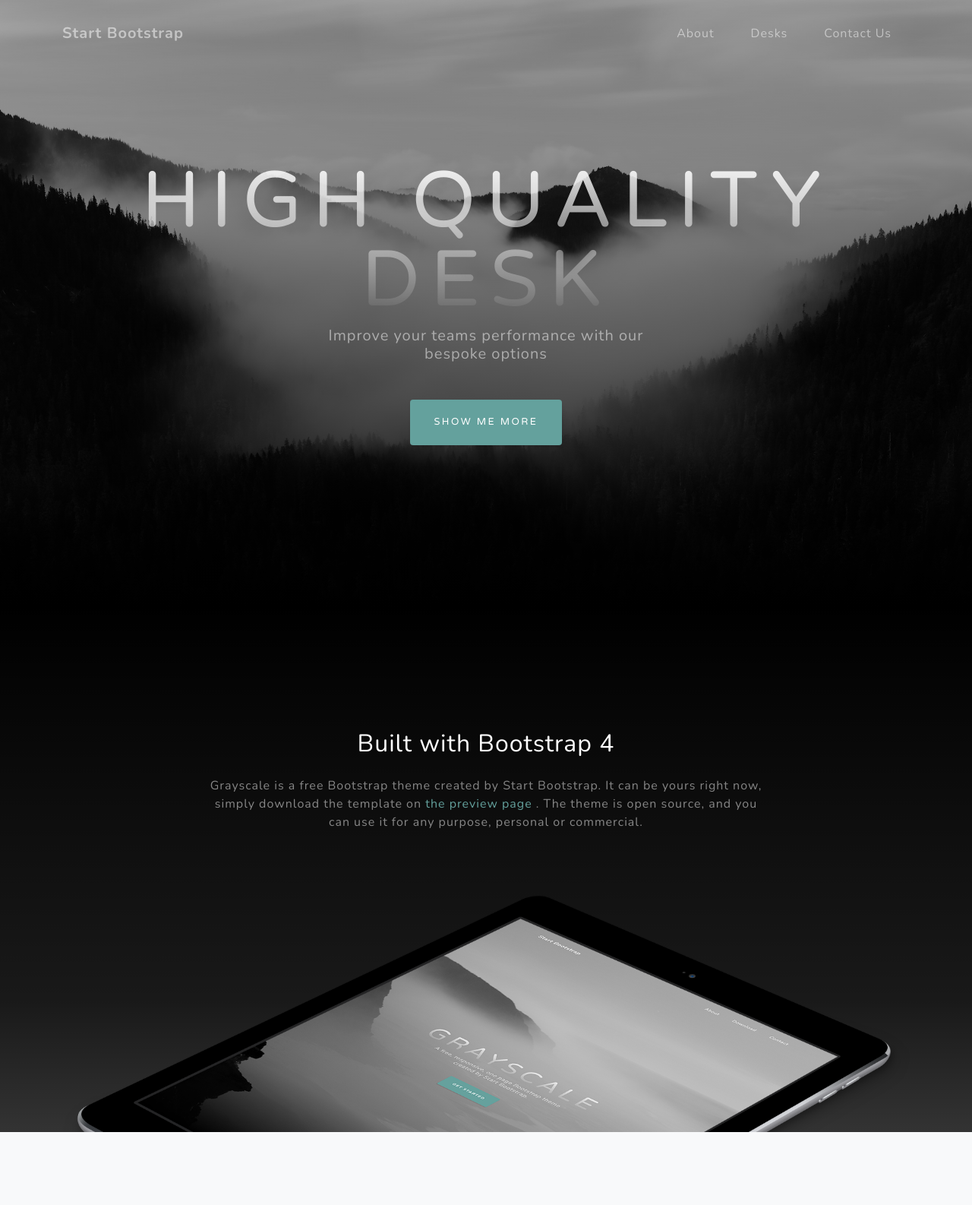
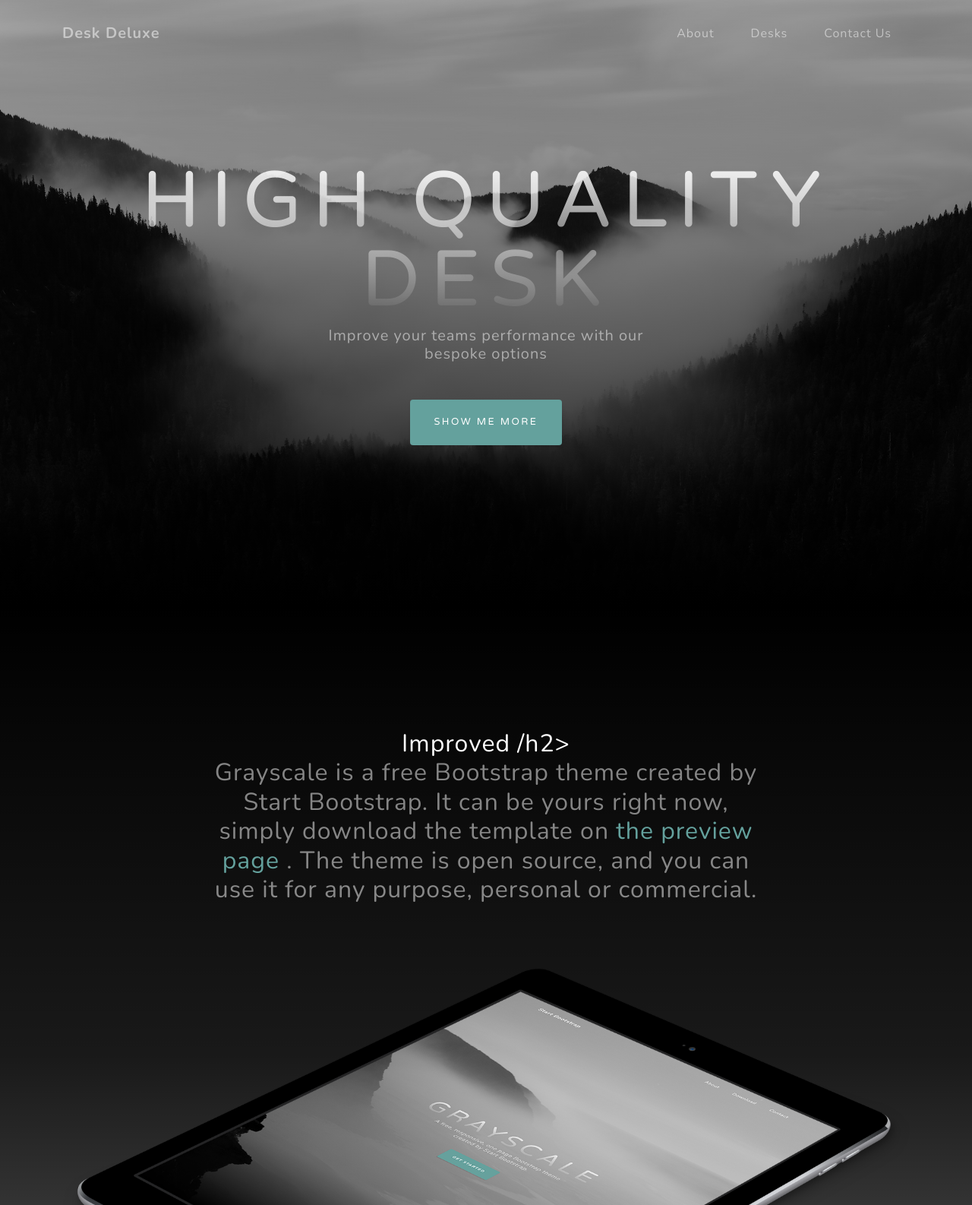
Before and after one commit to LiamB123/DeskLanding, a plain HTML site: page index.html in a window 1280 px wide. Shown: the top 1586 px of the page at 76% size. Drawn offline with nearby package versions, Linux system fonts and the light colour scheme; files whose address does not match are found by name.

Commit message:
updated header

```diff
--- a/index.html
+++ b/index.html
@@ -19,7 +19,7 @@
         <!-- Navigation-->
         <nav class="navbar navbar-expand-lg navbar-light fixed-top" id="mainNav">
             <div class="container">
-                <a class="navbar-brand js-scroll-trigger" href="#page-top">Start Bootstrap</a>
+                <a class="navbar-brand js-scroll-trigger" href="#page-top">Desk Deluxe</a>
                 <button class="navbar-toggler navbar-toggler-right" type="button" data-toggle="collapse" data-target="#navbarResponsive" aria-controls="navbarResponsive" aria-expanded="false" aria-label="Toggle navigation">
                     Menu
                     <i class="fas fa-bars"></i>
@@ -48,7 +48,7 @@
             <div class="container">
                 <div class="row">
                     <div class="col-lg-8 mx-auto">
-                        <h2 class="text-white mb-4">Built with Bootstrap 4</h2>
+                        <h2 class="text-white mb-4">Improved /h2>
                         <p class="text-white-50">
                             Grayscale is a free Bootstrap theme created by Start Bootstrap. It can be yours right now, simply download the template on
                             <a href="https://startbootstrap.com/theme/grayscale/">the preview page</a>
@@ -162,7 +162,7 @@
             </div>
         </section>
         <!-- Footer-->
-        <footer class="footer bg-black small text-center text-white-50"><div class="container">Copyright © Your Website 2020</div></footer>
+        <footer class="footer bg-black small text-center text-white-50"><div class="container">Copyright © L Browne 2020 </div></footer>
         <!-- Bootstrap core JS-->
         <script src="https://cdnjs.cloudflare.com/ajax/libs/jquery/3.5.1/jquery.min.js"></script>
         <script src="https://cdn.jsdelivr.net/npm/bootstrap@4.5.3/dist/js/bootstrap.bundle.min.js"></script>
```
